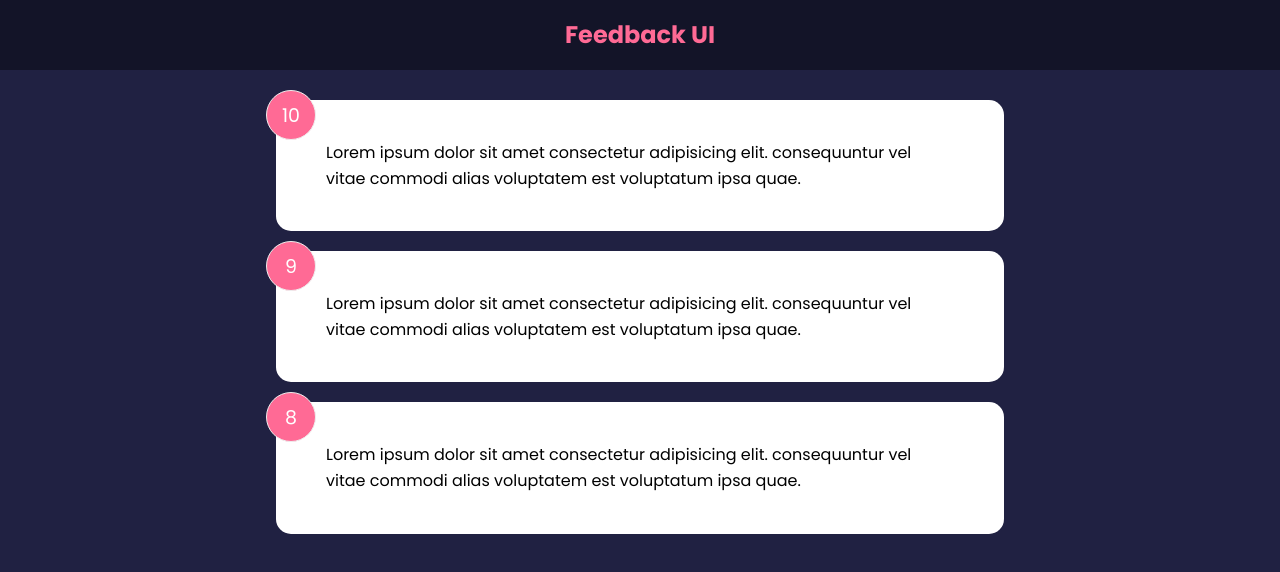
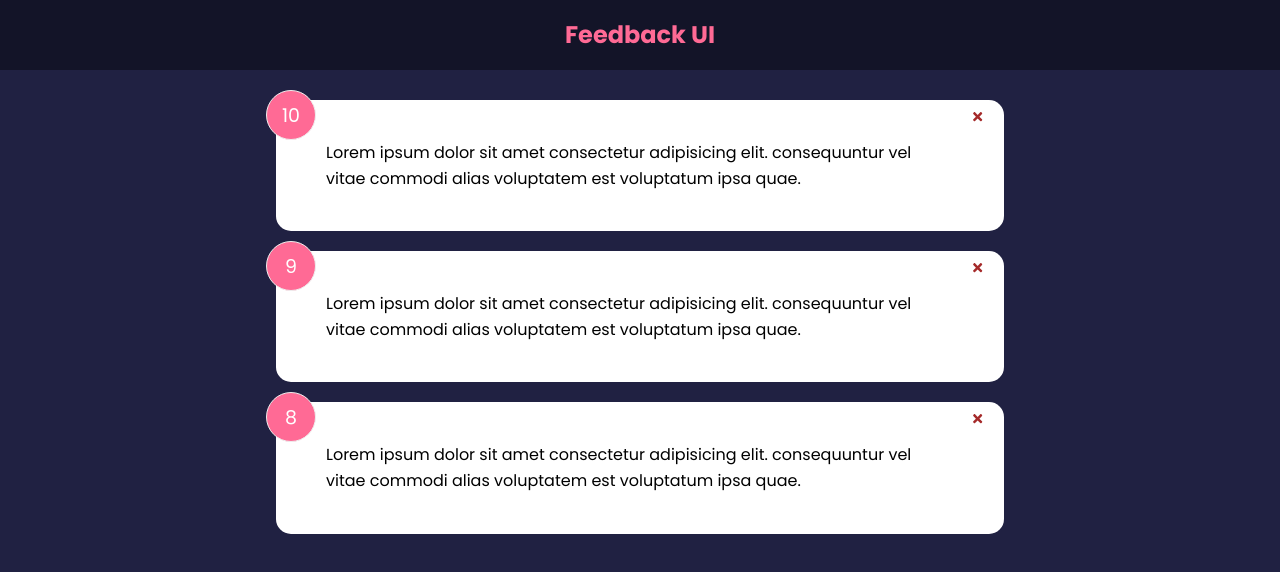
Before and after one commit to rosiezhang1995/feedback-app, a React (Create React App) app: page / in a window 1280 px wide. Shown: the top 572 px of the page. Built offline with nearby package versions, Linux system fonts and the light colour scheme.

Commit message:
Add delete feedback functionality and update FeedbackList to handle deletion

```diff
--- a/package.json
+++ b/package.json
@@ -8,6 +8,7 @@
     "@testing-library/user-event": "^13.5.0",
     "react": "^18.3.1",
     "react-dom": "^18.3.1",
+    "react-icons": "^5.3.0",
     "react-scripts": "5.0.1",
     "web-vitals": "^2.1.4"
   },
--- a/src/App.js
+++ b/src/App.js
@@ -10,11 +10,21 @@
 
     const [feedback, setFeedback] = useState(FeedbackData)
 
+    const deleteFeedback = (id) => {
+        if(window.confirm('Are you sure you want to delete?')){
+            setFeedback(feedback.filter((item) => item.id !== id))
+        }
+    }
+
     return (
         <>
         <Header />
         <div className="container">
-            < FeedbackList feedback={feedback} />
+            < FeedbackList
+            feedback={feedback}
+            handleDelete={deleteFeedback}
+
+            />
         </div>
         </>
     )
--- a/src/components/FeedbackItem.jsx
+++ b/src/components/FeedbackItem.jsx
@@ -1,11 +1,16 @@
+import {FaTimes} from 'react-icons/fa'
 import Card from './shared/Card'
 import PropTypes from 'prop-types'
 
-function FeedbackItem({ item }) {
+function FeedbackItem({ item, handleDelete }) {
+
 
   return (
     <Card>
       <div className='num-display'>{item.rating}</div>
+      <button onClick={() => handleDelete(item.id)} className="close">
+        <FaTimes color='brown' />
+      </button>
       <div className='text-display'>{item.text}</div>
     </Card>
   )
--- a/src/components/FeedbackList.jsx
+++ b/src/components/FeedbackList.jsx
@@ -1,7 +1,7 @@
 
 import FeedbackItem from './FeedbackItem'
 import PropTypes from 'prop-types'
-function FeedbackList({ feedback }) {
+function FeedbackList({ feedback, handleDelete}) {
   if (!feedback || feedback.length === 0) {
     return <p>No Feedback Yet</p>
   }
@@ -9,7 +9,11 @@
   return (
     <div className='feedback-list'>
       {feedback.map((item) => (
-        <FeedbackItem key={item.id} item={item} />
+        <FeedbackItem
+        key={item.id}
+        item={item}
+        handleDelete={handleDelete}
+        />
       ))}
     </div>
   )
```
Also changed, not shown: 1 other file (tests, documents, lock files or other folders).
